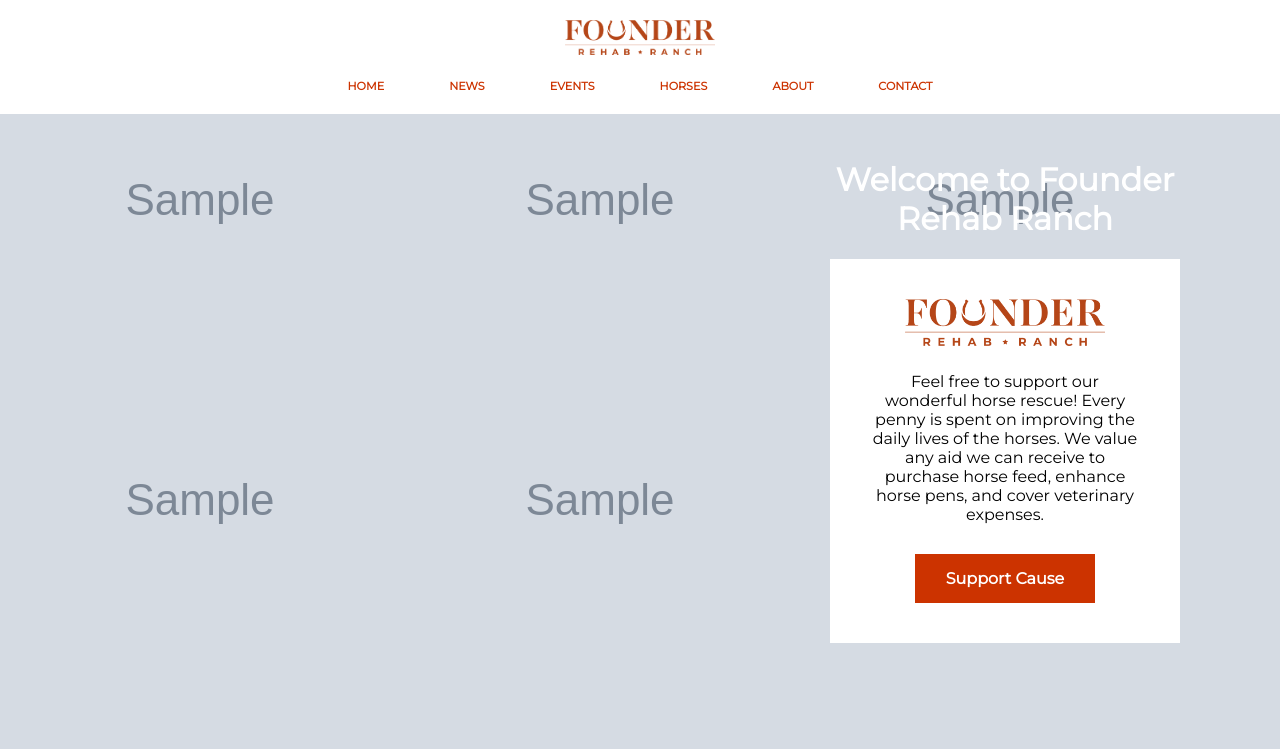
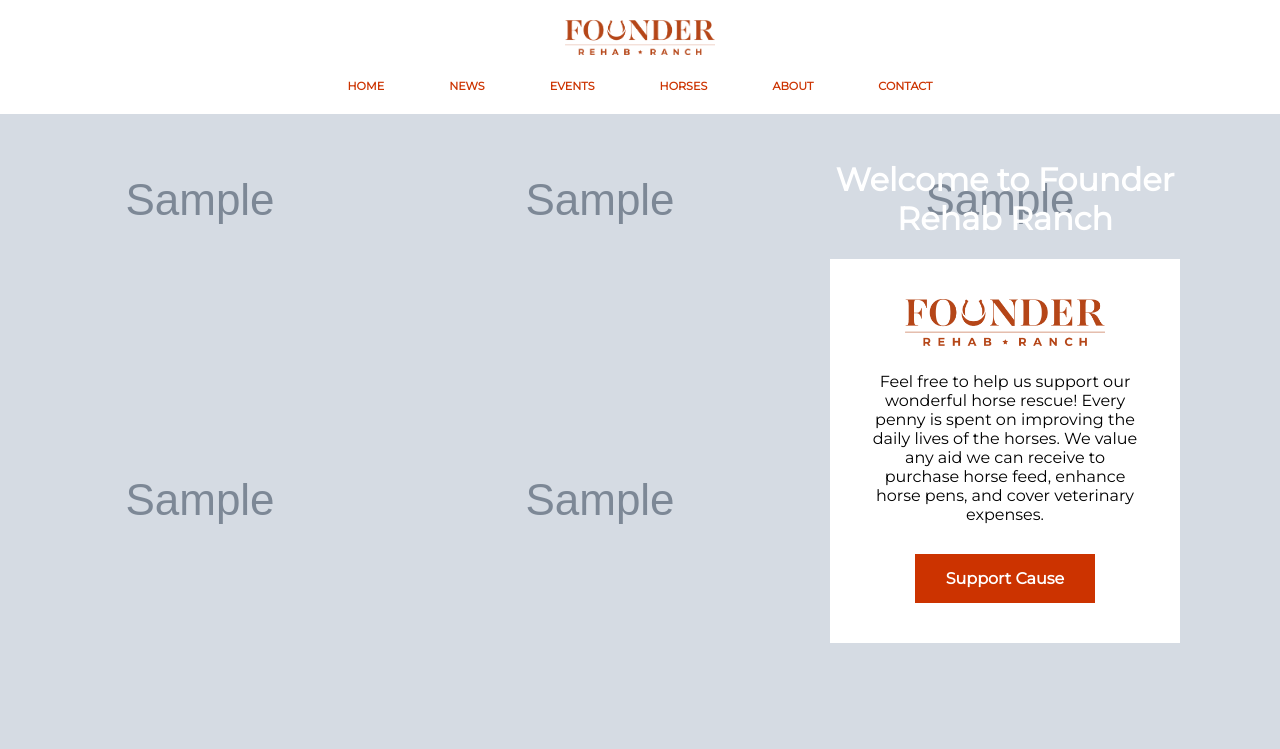
Before and after one commit to FounderRehabDev/deployment, a Django app: page / in a window 1280 px wide. Shown: the top 749 px of the page. Run offline with Django 4.2, Linux system fonts and the light colour scheme; tables that the repository leaves empty hold one stand-in row (values such as "Sample post"); grey boxes marked "Sample" are stand-in pictures; some web fonts are replaced.

Commit message:
Updated index.html/ Deployment Jump Start Railway

```diff
--- a/donate/templates/donate/index.html
+++ b/donate/templates/donate/index.html
@@ -12,7 +12,7 @@
                     <div class="donate-cont">
                     <!-- CHANGE HOME PAGE SUMMARY -->
                         <img src="{% static 'donate/founder_logo.png' %}" class="site-logo-donate" href="{% url 'index' %}">
-                        <p class="donate-sum">Feel free to support our wonderful horse rescue! Every penny is spent on improving the daily lives of the horses. We value any aid we can receive to purchase horse feed, enhance horse pens, and cover veterinary expenses.</p>
+                        <p class="donate-sum">Feel free to help us support our wonderful horse rescue! Every penny is spent on improving the daily lives of the horses. We value any aid we can receive to purchase horse feed, enhance horse pens, and cover veterinary expenses.</p>
                         <a class="donate-btn" href="https://www.facebook.com/FounderRehab/">Support Cause</a>
                     </div>
                 </div>
```
